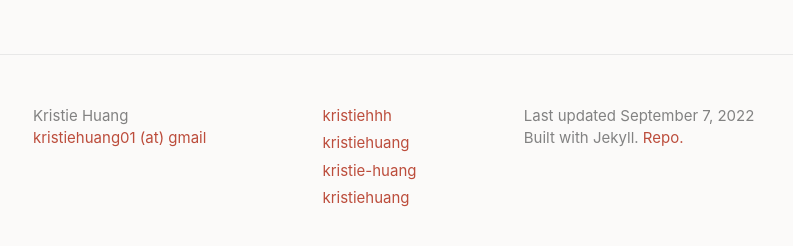
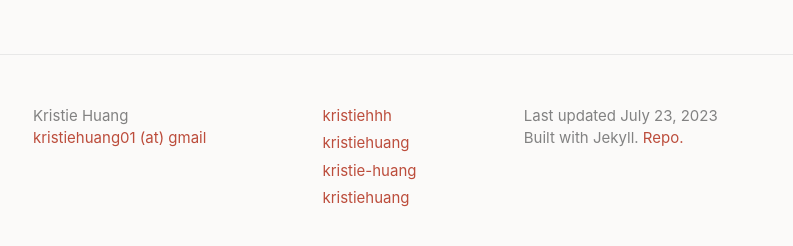
Before and after one commit to kristiehuang/kristiehuang.github.io, a Jekyll site: the page built from post_archive/2022-10-9-thinking-through-decisions.markdown, in a window 1280 px wide and 900 px high, scrolled down 5489 px. Shown: the part 610-856 px from the top of the window, without its empty margins (237-1030 px from the left). Built offline with Jekyll 4.4.1, drawn with Linux system fonts in a browser that asks for light colours.

Commit message:
archive thinking-thru-decisions

```diff
--- a/_config.yml
+++ b/_config.yml
@@ -18,7 +18,7 @@
 # You can create any custom variable you would like, and they will be accessible
 # in the templates via {{ site.myvariable }}.
 
-last-updated: September 7, 2022
+last-updated: July 23, 2023
 title: Kristie Huang
 email-scraping: kristiehuang01 (at) gmail
 email: kristiehuang01@gmail.com
```
Also changed, not shown: post_archive/2022-10-9-thinking-through-decisions.markdown (renamed from _posts/2022-10-9-thinking-through-decisions.markdown).
